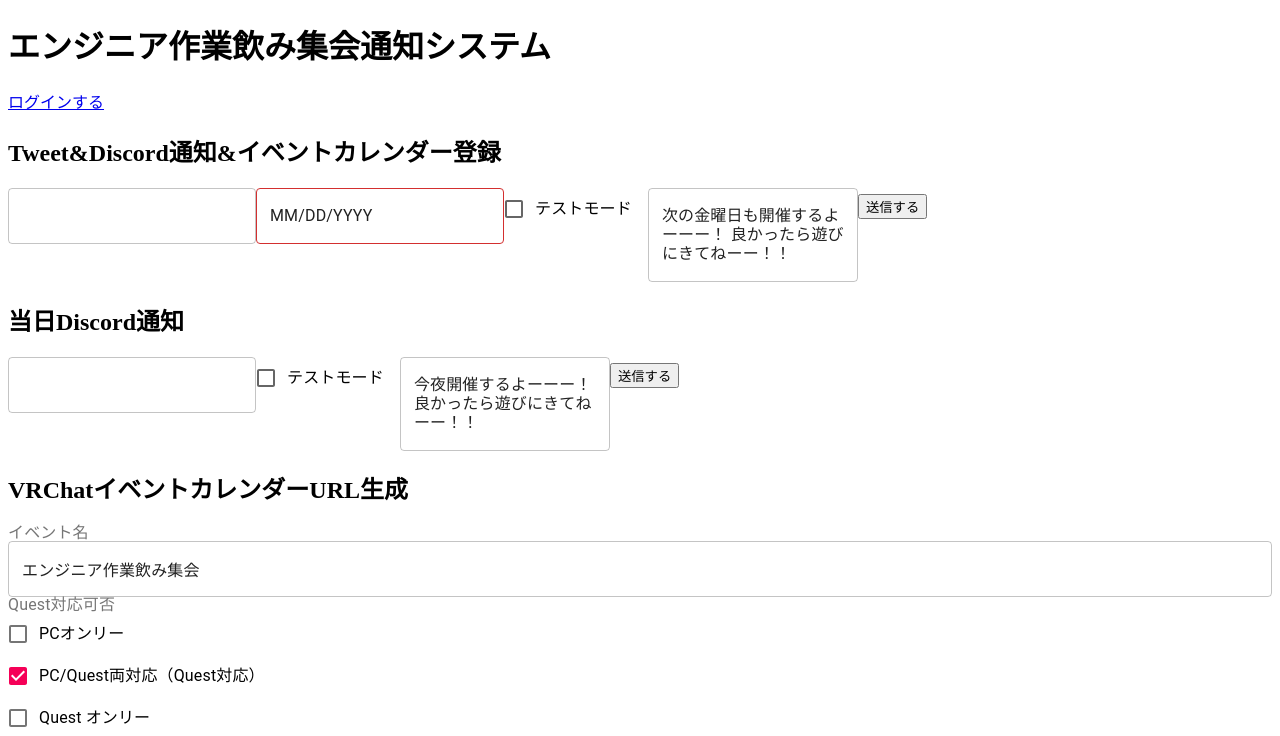
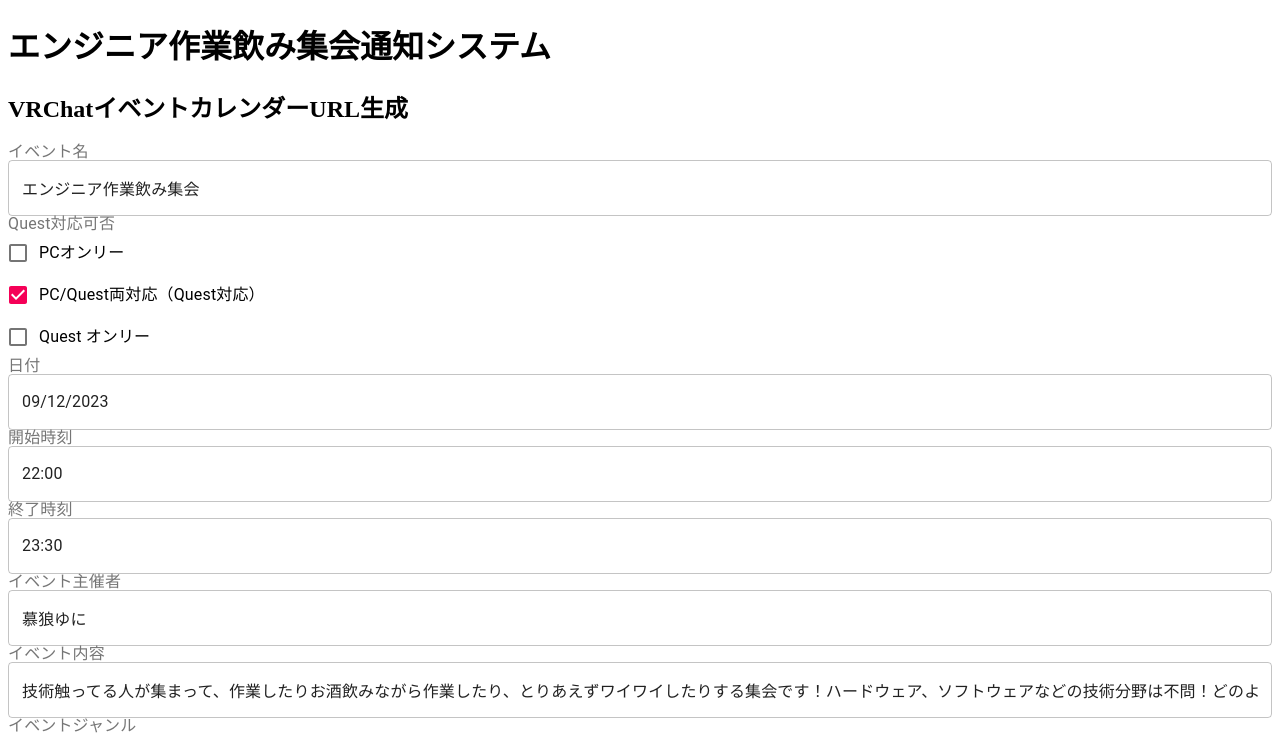
Before and after one commit to yuya-0928/eventAnnounceBot, a React (Vite) app in the folder frontend/: page / in a window 1280 px wide. Shown: the top 736 px of the page. Built offline with nearby package versions, Linux system fonts and the light colour scheme.

Commit message:
不要な機能を削除

```diff
--- a/frontend/src/App.tsx
+++ b/frontend/src/App.tsx
@@ -1,14 +1,9 @@
-import { NotificationFormDiscord } from "./component/NotificationFormDiscord";
-import { NotificationFormTweetAndDiscordAndCalender } from "./component/NotificationFormTweetAndDiscordAndCalender";
 import { VrcEventCalenderUrlGenerator } from "./component/VrcEventCalenderUrlGenerator";
 
 function App() {
   return (
     <>
       <h1>エンジニア作業飲み集会通知システム</h1>
-      <a href="http://localhost:3001/login">ログインする</a>
-      <NotificationFormTweetAndDiscordAndCalender />
-      <NotificationFormDiscord />
       <VrcEventCalenderUrlGenerator />
     </>
   );
--- a/frontend/src/component/NotificationFormDiscord.tsx
+++ /dev/null
@@ -1,33 +0,0 @@
-import { TextField as MuiTextField } from "@material-ui/core";
-import { Checkbox } from "@mui/material";
-import { FormControlLabel } from "@mui/material";
-
-export const NotificationFormDiscord = () => {
-  return (
-    <>
-      <h2>当日Discord通知</h2>
-      <form
-        id="message_form"
-        method="POST"
-        action="http://localhost:3001/post_announcement_only_discord"
-      >
-        <MuiTextField
-          type="number"
-          name="numberOfSessions"
-          variant="outlined"
-        />
-        <FormControlLabel
-          control={<Checkbox name="isTestModeToggle" id="test-mode" />}
-          label="テストモード"
-        />
-        <MuiTextField
-          name="textData"
-          variant="outlined"
-          defaultValue="今夜開催するよーーー！ 良かったら遊びにきてねーー！！"
-          multiline
-        />
-        <input type="submit" value="送信する" />
-      </form>
-    </>
-  );
-};
--- a/frontend/src/component/NotificationFormTweetAndDiscordAndCalender.tsx
+++ /dev/null
@@ -1,92 +0,0 @@
-import { TextField as MuiTextField } from "@material-ui/core";
-import { DatePicker, LocalizationProvider } from "@mui/x-date-pickers";
-import { AdapterDayjs } from "@mui/x-date-pickers/AdapterDayjs";
-import { Checkbox } from "@mui/material";
-import { FormControlLabel } from "@mui/material";
-import { useFormik } from "formik";
-import { useEffect } from "react";
-import dayjs from "dayjs";
-
-export const NotificationFormTweetAndDiscordAndCalender = () => {
-  const initialValues = {
-    numberOfSessions: "",
-    date: "",
-    isTestMode: false,
-    textData: "次の金曜日も開催するよーーー！ 良かったら遊びにきてねーー！！",
-  };
-
-  const formik = useFormik({
-    initialValues,
-    onSubmit: () => {
-      fetch("http://localhost:3001/post_announcement", {
-        method: "POST",
-        headers: {
-          "Content-Type": "application/json",
-        },
-        body: JSON.stringify({
-          numberOfSessions: formik.values.numberOfSessions,
-          date: formik.values.date,
-          isTestMode: formik.values.isTestMode,
-          textData: formik.values.textData,
-        }),
-      })
-        .then((res) => {
-          console.log(res);
-        })
-        .catch((err) => {
-          console.log(err);
-        });
-    },
-  });
-
-  return (
-    <>
-      <h2>Tweet&Discord通知&イベントカレンダー登録</h2>
-      <form
-        id="message_form"
-        method="POST"
-        action="http://localhost:3001/post_announcement"
-        onSubmit={formik.handleSubmit}
-      >
-        <MuiTextField
-          type="number"
-          name="numberOfSessions"
-          variant="outlined"
-          onChange={formik.handleChange}
-          value={formik.values.numberOfSessions}
-        />
-        <LocalizationProvider dateAdapter={AdapterDayjs}>
-          <DatePicker
-            onChange={(newValue) => {
-              formik
-                .setFieldValue("date", dayjs(newValue).format('YYYY-MM-DD'), true)
-                .catch(() => {
-                  console.log("error");
-                });
-            }}
-            value={formik.values.date}
-          />
-        </LocalizationProvider>
-        <FormControlLabel
-          control={
-            <Checkbox
-              name="isTestMode"
-              id="test-mode"
-              onChange={formik.handleChange}
-              value={formik.values.isTestMode}
-            />
-          }
-          label="テストモード"
-        />
-        <MuiTextField
-          name="textData"
-          variant="outlined"
-          onChange={formik.handleChange}
-          value={formik.values.textData}
-          multiline
-        />
-        <input type="submit" value="送信する" />
-      </form>
-    </>
-  );
-};
```
